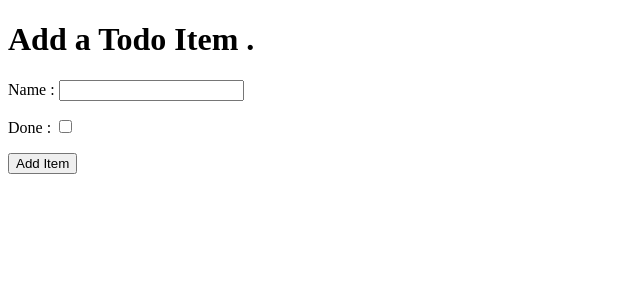
After one commit to Shaga-Matula/ci-fsj-django, a Django app: page /add in a window 1280 px wide. The commit adds this page. Shown: the top 300 px of the page, without its empty margins (0-640 px from the left). Run offline with Django 3.2, Linux system fonts and the light colour scheme.

Commit message:
add form

```diff
--- a/django_todo/settings.py
+++ b/django_todo/settings.py
@@ -25,8 +25,7 @@ SECRET_KEY = 'django-insecure-0xp254jj2$ix0x$)l)nd%m6%)^o12qlrgmepjbt_kfknl%@c=x
 # SECURITY WARNING: don't run with debug turned on in production!
 DEBUG = True
 
-ALLOWED_HOSTS = ['8000-shagamatula-cifsjdjango-qzxzvh3io1k.ws-eu98.gitpod.io']
-
+ALLOWED_HOSTS = ['8000-shagamatula-cifsjdjango-qzxzvh3io1k.ws-eu99.gitpod.io']
 
 
 # Application definition
--- a/django_todo/urls.py
+++ b/django_todo/urls.py
@@ -15,9 +15,10 @@ Including another URLconf
 """
 from django.contrib import admin
 from django.urls import path
-from todo.views import get_todo_list
+from todo.views import get_todo_list, add_item
 
 urlpatterns = [
     path('admin/', admin.site.urls),
-    path('', get_todo_list, name ='get_todo_list')
+    path('', get_todo_list, name='get_todo_list'),
+    path('add', add_item, name='add')
 ]
--- a/todo/models.py
+++ b/todo/models.py
@@ -1,6 +1,12 @@
 from django.db import models
 
+
 # Create your models here.
+
+
 class Item(models.Model):
     name = models.CharField(max_length=50, null=False, blank=False)
     done = models.BooleanField(null=False, blank=False, default=False)
+
+    def __str__(self):
+        return self.name
--- /dev/null
+++ b/todo/templates/todo/add_item.html
@@ -0,0 +1,36 @@
+<!DOCTYPE html>
+<html lang="en">
+
+<head>
+    <meta charset="UTF-8">
+    <meta http-equiv="X-UA-Compatible" content="IE=edge">
+    <meta name="viewport" content="width=device-width, initial-scale=1.0">
+    <title>Document</title>
+</head>
+
+<body>
+    <h1>Add a Todo Item . </h1>
+    <form method="POST" action="add">
+        {% csrf_token %}
+        <div>
+            <p>
+                <label for="id_name">Name : </label>
+                <input type="text" id="id_name" name="item_name" />
+            </p>
+        </div>
+        <div>
+            <p>
+                <label for="id_done">Done : </label>
+                <input type="checkbox" id="id_done" name="done" />
+            </p>
+        </div>
+        <div>
+            <p>
+                <button type="submit">Add Item</button>
+            </p>
+        </div>
+    </form>
+
+</body>
+
+</html>
--- a/todo/views.py
+++ b/todo/views.py
@@ -1,4 +1,23 @@
-from django.shortcuts import render
+from django.shortcuts import render, redirect
+from .models import Item
+
+
 # Create your views here.
+
+
 def get_todo_list(request):
-    return render(request, 'todo/todo_list.html')
+    items = Item.objects.all()
+    context = {
+        'items': items
+    }
+    return render(request, 'todo/todo_list.html', context)
+
+
+def add_item(request):
+    if request.method == "POST":
+        name = request.POST.get('item_name')
+        done = 'done' in request.POST
+        Item.objects.create(name=name, done=done)
+
+        return redirect('get_todo_list')
+    return render(request, 'todo/add_item.html')
```
Also changed, not shown: todo/templates/todo/todo_list.html (+20 -0 lines), db.sqlite3.
